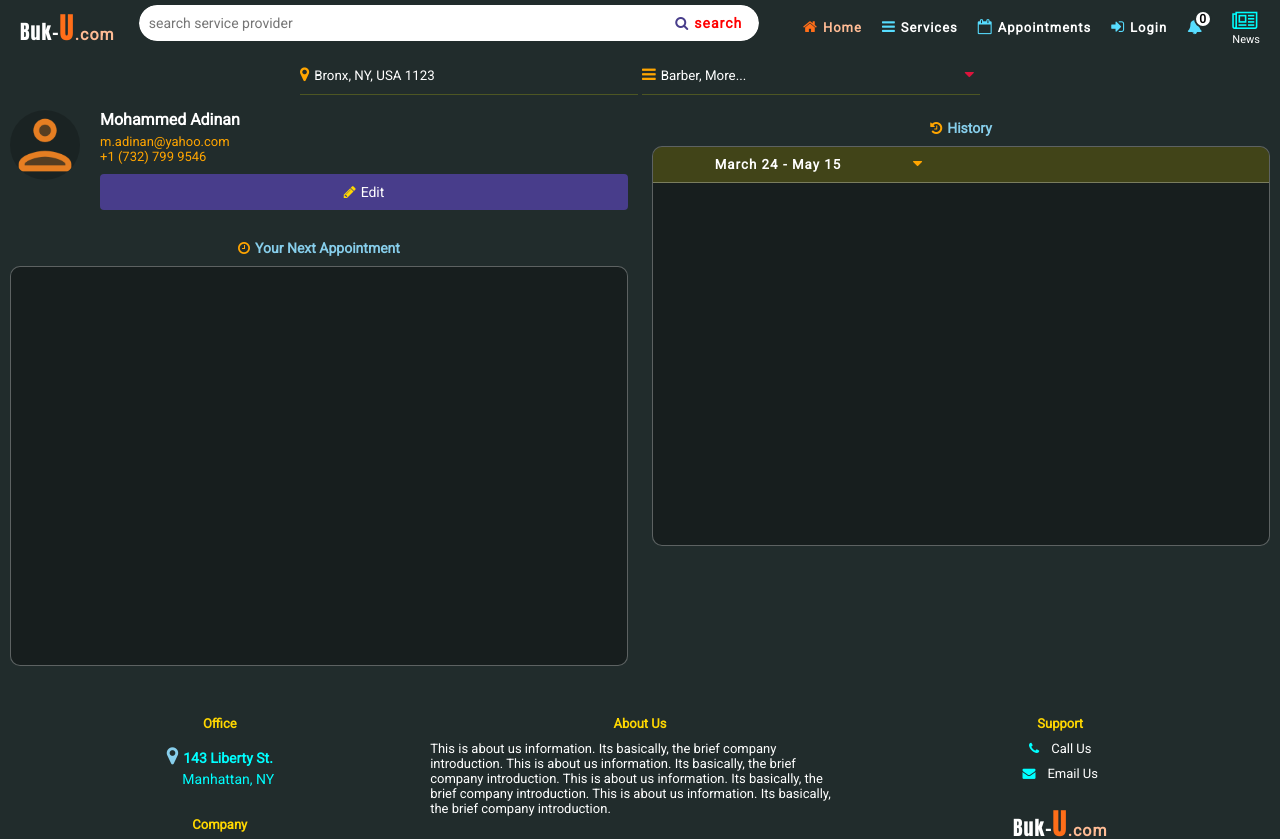
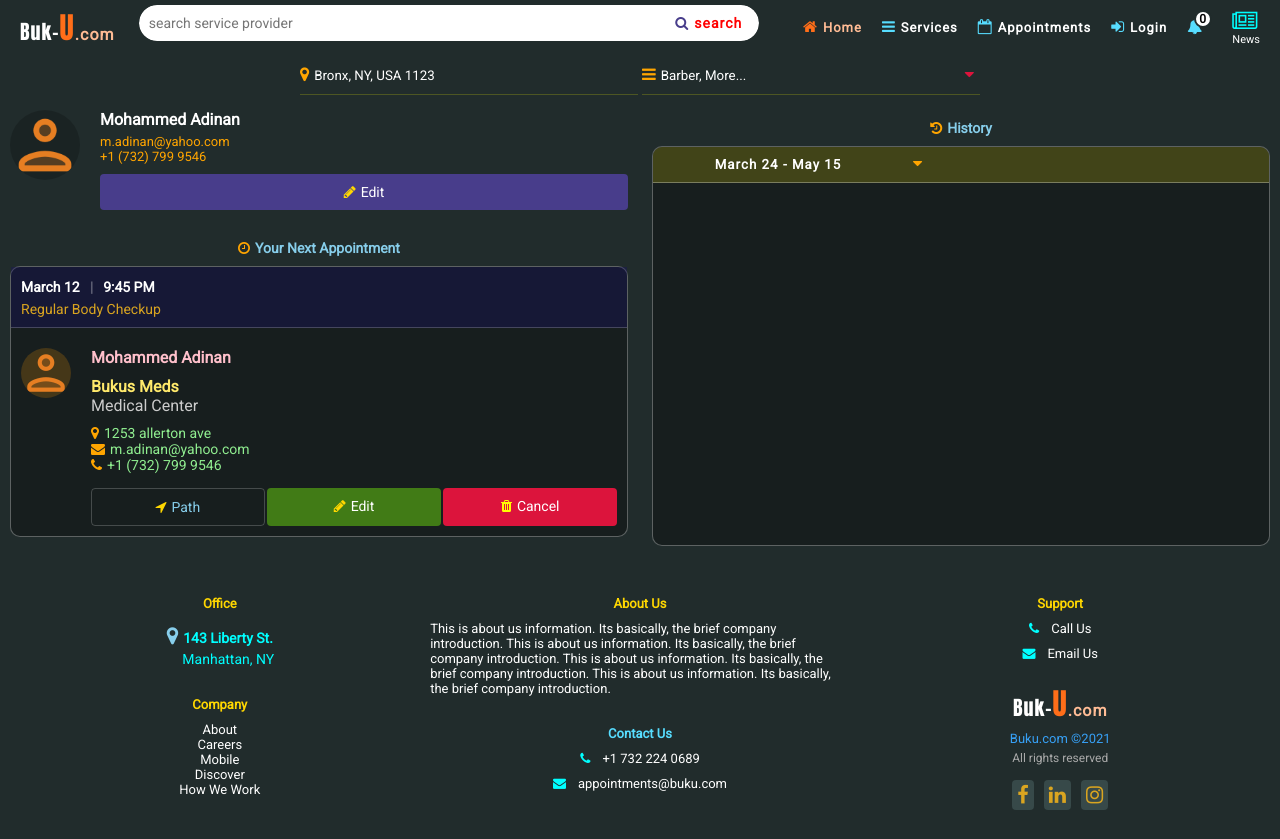
Before and after one commit to AdinanAries/BukuUI, a React (Create React App) app: page /user in a window 1280 px wide. Shown: the top 839 px of the page. Built offline with nearby package versions, Linux system fonts and the light colour scheme.

Commit message:
added next appointment markup

```diff
--- a/src/components/userAccountPage.js
+++ b/src/components/userAccountPage.js
@@ -24,8 +24,53 @@ function UserAccountContainer(){
                             <p style={{color: "skyblue", textAlign: "center", fontSize: 14, fontWeight: "bolder"}}>
                                 <i style={{color: "orange", marginRight: 5}} className="fa fa-clock-o"></i>
                                 Your Next Appointment</p>
-                            <div style={{marginTop: 10, border: "1px solid rgba(255,255,255,0.3)", borderRadius: 10, backgroundColor: "rgba(0,0,0,0.3)", minHeight: 400}}>
-
+                            <div style={{marginTop: 10, border: "1px solid rgba(255,255,255,0.3)", borderRadius: 10, backgroundColor: "rgba(0,0,0,0.3)"}}>
+                                <div style={{padding: 10, marginBottom: 10, borderBottom: "1px solid rgba(255,255,255,0.2)", backgroundColor: "rgba(21,12,111,0.3)"}}>
+                                    <p style={{color: "white", fontWeight: "bolder"}}>
+                                        <span style={{fontSize: 14, marginRight: 10}}>
+                                        March 12</span>
+                                        <span style={{color: "rgba(255,255,255,0.3)", fontSize: 14, marginRight: 10}}>
+                                        |</span>
+                                        <span style={{fontSize: 14, marginRight: 20}}>
+                                        9:45 PM</span>
+                                    </p>
+                                    <p style={{color: "goldenrod", fontSize: 14, marginTop: 5}}>
+                                        Regular Body Checkup
+                                    </p>
+                                </div>
+                                <div style={{padding: 10, display: "flex", flexDirection: "row !important", justifyContent: "space-between"}}>
+                                    <div style={{width: 50, height: 50, overflow: "hidden", borderRadius: "100%", backgroundColor: "rgba(255,155,0,0.2)"}}>
+                                        <img src={profilePic} style={{width: 50, minHeight: 50, height: "auto"}} />
+                                    </div>
+                                    <div style={{width: "calc(100% - 70px)"}}>
+                                        <p style={{color: "pink", fontWeight: "bolder"}}>Mohammed Adinan</p>
+                                        <p className="homepage-each-favorite-service-bizname"  style={{textAlign: "left", marginTop: 10}}>Bukus Meds</p>
+                                        <p className="homepage-each-favorite-service-servicetype" style={{textAlign: "left"}}>Medical Center</p>
+                                        <p style={{color: "lightgreen", fontSize: 14, marginTop: 10}}>
+                                            <i style={{marginRight: 5, color: "orange"}} className="fa fa-map-marker"></i>
+                                            1253 allerton ave</p>
+                                            <p style={{color: "lightgreen", fontSize: 14}}>
+                                            <i style={{marginRight: 5, color: "orange"}} className="fa fa-envelope"></i>
+                                            m.adinan@yahoo.com</p>
+                                            <p style={{color: "lightgreen", fontSize: 14}}>
+                                            <i style={{marginRight: 5, color: "orange"}} className="fa fa-phone"></i>
+                                            +1 (732) 799 9546</p>
+                                        <div style={{display: "flex", marginTop: 15, flexDirection: "row !important", justifyContent: "space-between"}}>
+                                            <div style={{width: "33%", textAlign: "center", color: "skyblue", padding: 10, border: "1px solid rgba(255,255,255,0.2)", fontSize: 14, cursor: "pointer", borderRadius: 4}}>
+                                                <i style={{marginRight: 5, color: "gold"}} className="fa fa-location-arrow"></i>
+                                                Path
+                                            </div>
+                                            <div style={{width: "33%", textAlign: "center", color: "white", padding: 10, backgroundColor: "rgba(65,123,22)", fontSize: 14, cursor: "pointer", borderRadius: 4}}>
+                                                <i style={{marginRight: 5, color: "gold"}} className="fa fa-pencil"></i>
+                                                Edit
+                                            </div>
+                                            <div style={{width: "33%",  textAlign: "center", color: "white", padding: 10, backgroundColor: "crimson", fontSize: 14, cursor: "pointer", borderRadius: 4}}>
+                                                <i style={{marginRight: 5, color: "yellow"}} className="fa fa-trash"></i>
+                                                Cancel
+                                            </div>
+                                        </div>
+                                    </div>
+                                </div>
                             </div>
                         </div>
                     </div>
```
